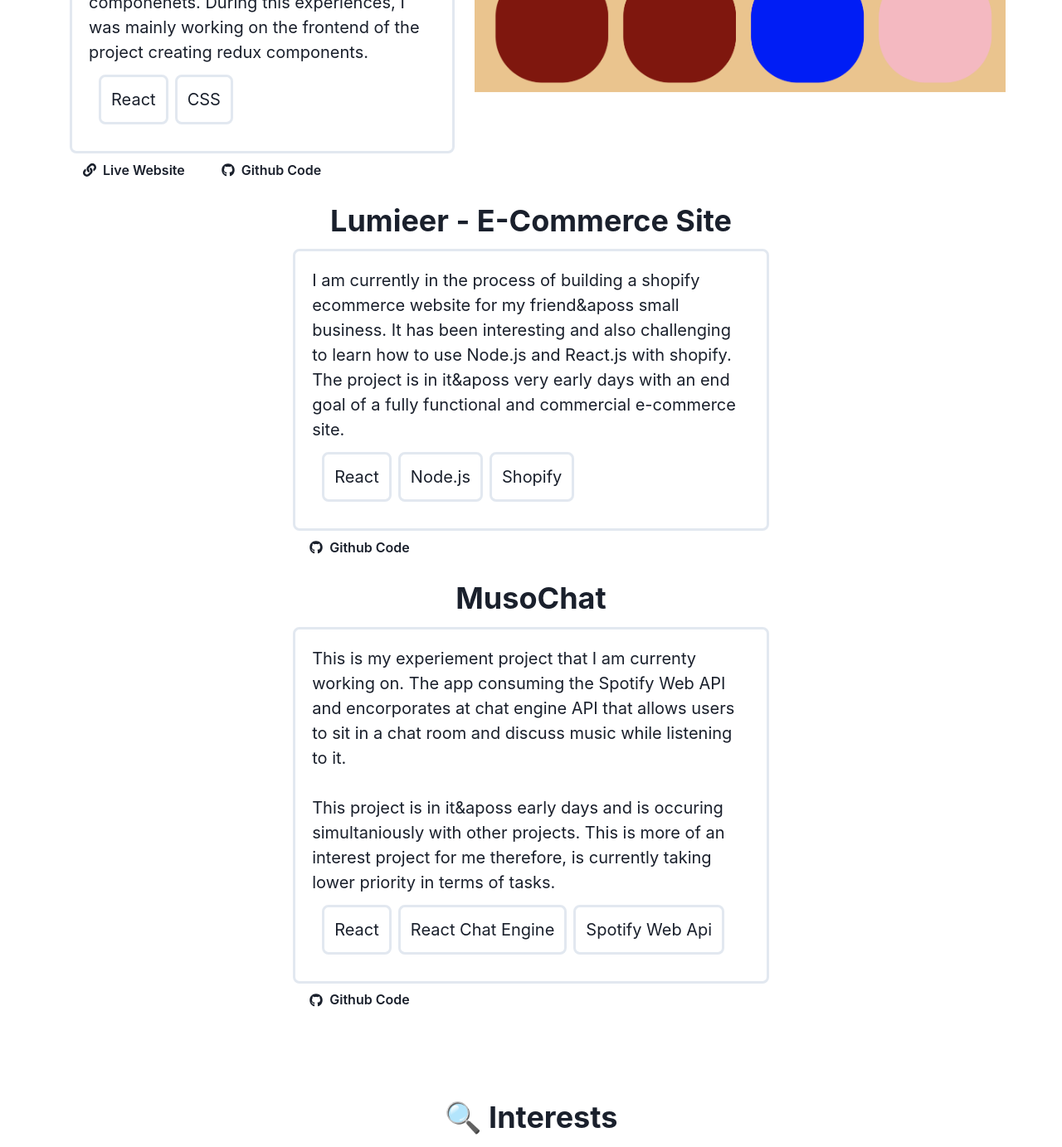
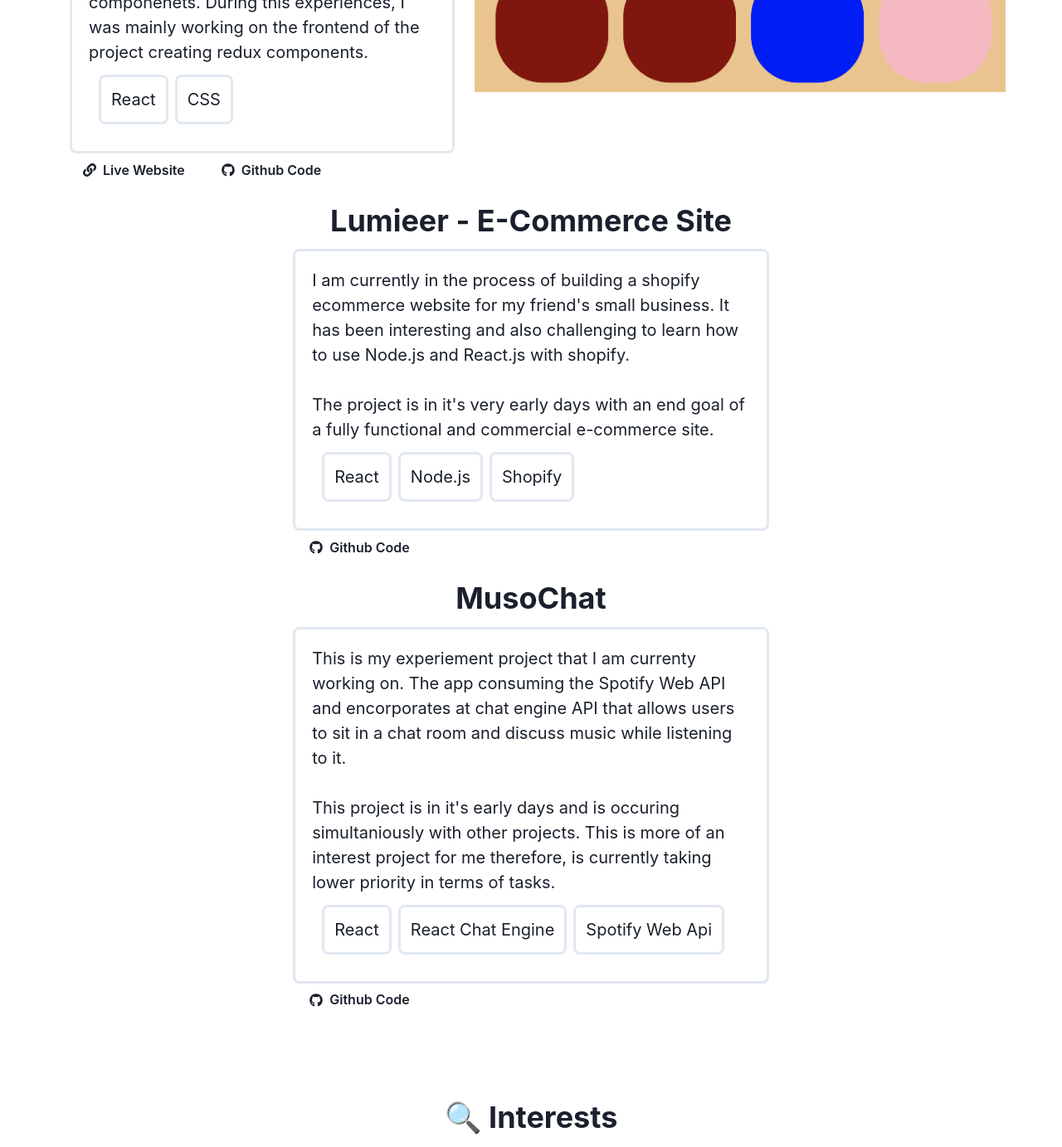
Before and after one commit to angela-yen/about-me, a React (Create React App) app: page / in a window 1280 px wide. Shown: the part 3272-4655 px from the top of the page at 83% size. Built offline with nearby package versions, Linux system fonts and the light colour scheme.

Commit message:
fixed apos

```diff
--- a/src/components/Projects.js
+++ b/src/components/Projects.js
@@ -125,7 +125,10 @@ function Projects() {
     <Container>
       <Heading textAlign='center' p={3}>Lumieer - E-Commerce Site</Heading>
         <Text borderWidth='3px' borderRadius='lg' fontSize='xl' p={5}>
-        I am currently in the process of building a shopify ecommerce website for my friend&aposs small business. It has been interesting and also challenging to learn how to use Node.js and React.js with shopify. The project is in it&aposs very early days with an end goal of a fully functional and commercial e-commerce site.
+        I am currently in the process of building a shopify ecommerce website for my friend&apos;s small business. It has been interesting and also challenging to learn how to use Node.js and React.js with shopify.
+        <br />
+        <br />
+        The project is in it&apos;s very early days with an end goal of a fully functional and commercial e-commerce site.
         <br />
         <HStack p={3}>
         <Box borderWidth='3px' borderRadius='lg'  p={3}>
@@ -157,7 +160,7 @@ function Projects() {
         This is my experiement project that I am currenty working on. The app consuming the Spotify Web API and encorporates at chat engine API that allows users to sit in a chat room and discuss music while listening to it.
         <br />
         <br />
-        This project is in it&aposs early days and is occuring simultaniously with other projects. This is more of an interest project for me therefore, is currently taking lower priority in terms of tasks.
+        This project is in it&apos;s early days and is occuring simultaniously with other projects. This is more of an interest project for me therefore, is currently taking lower priority in terms of tasks.
         <br />
         <HStack p={3}>
         <Box borderWidth='3px' borderRadius='lg'  p={3}>
```
